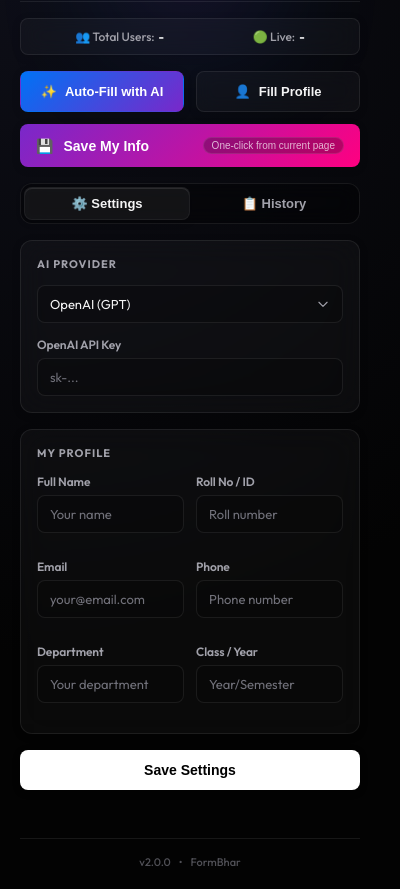
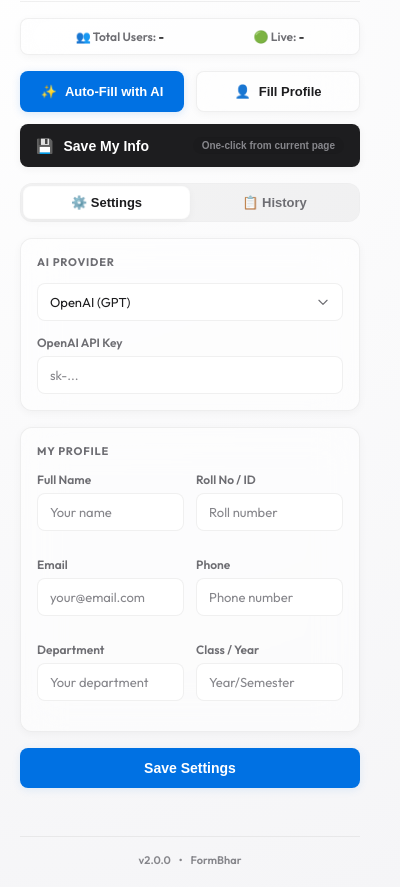
Before and after one commit to NotArsal/FormBhar, a browser extension: page extension/popup/popup.html in a window 400 px wide. Shown: the part 79-968 px from the top of the page. Drawn offline with Linux system fonts and the light colour scheme; no server answers.

Commit message:
feat: implement premium Apple-style light glassmorphic UI overlay for popup and injected buttons

```diff
--- a/extension/popup/popup.css
+++ b/extension/popup/popup.css
@@ -1,33 +1,34 @@
-/* FormBhar Popup - Premium Dark Glassmorphism Design */
+/* FormBhar Popup - Premium Apple Light Glassmorphism Design */
 
 :root {
-  --bg-gradient: radial-gradient(circle at top left, #0e0f19, #030303 70%);
-  --glass-bg: rgba(255, 255, 255, 0.03);
-  --glass-bg-hover: rgba(255, 255, 255, 0.06);
-  --glass-border: rgba(255, 255, 255, 0.08);
-  --glass-border-hover: rgba(255, 255, 255, 0.15);
-  --glass-border-active: rgba(255, 255, 255, 0.25);
+  --bg-gradient: radial-gradient(circle at top left, #ffffff 0%, #f5f5f7 100%);
+  --glass-bg: rgba(255, 255, 255, 0.55);
+  --glass-bg-hover: rgba(255, 255, 255, 0.75);
+  --glass-border: rgba(0, 0, 0, 0.06);
+  --glass-border-hover: rgba(0, 0, 0, 0.12);
+  --glass-border-active: rgba(0, 0, 0, 0.20);
 
-  --primary-gradient: linear-gradient(135deg, #0072f5 0%, #7928ca 100%);
-  --primary-hover-gradient: linear-gradient(135deg, #0a84ff 0%, #9040e0 100%);
-  --capture-gradient: linear-gradient(135deg, #7928ca 0%, #ff0080 100%);
-  --capture-hover-gradient: linear-gradient(135deg, #9040e0 0%, #ff2e93 100%);
+  --accent-blue: #0071e3;
+  --accent-blue-hover: #0077ed;
+  --accent-blue-active: #0062c3;
 
-  --text-primary: #f4f4f5;
-  --text-secondary: #a1a1aa;
-  --text-muted: #71717a;
+  --accent-dark: #1d1d1f;
+  --accent-dark-hover: #2d2d2f;
 
-  --success: #10a37f;
+  --text-primary: #1d1d1f;
+  --text-secondary: #6e6e73;
+  --text-muted: #86868b;
+
+  --success: #34a853;
   --warning: #fbbc04;
-  --error: #ef4444;
+  --error: #ea4335;
 
   --radius-lg: 12px;
   --radius-md: 8px;
   --radius-sm: 6px;
 
-  --shadow-sm: 0 2px 8px rgba(0, 0, 0, 0.15);
-  --shadow-lg: 0 10px 30px rgba(0, 0, 0, 0.4);
-  --shadow-glow: 0 0 20px rgba(0, 114, 245, 0.15);
+  --shadow-sm: 0 2px 8px rgba(0, 0, 0, 0.04);
+  --shadow-md: 0 8px 24px rgba(0, 0, 0, 0.06);
 }
 
 * {
@@ -44,21 +45,6 @@ body {
   min-height: 520px;
   overflow-x: hidden;
   position: relative;
-}
-
-/* Subtle glowing orb in background */
-body::before {
-  content: '';
-  position: absolute;
-  top: -80px;
-  left: 50%;
-  transform: translateX(-50%);
-  width: 250px;
-  height: 250px;
-  background: radial-gradient(circle, rgba(121, 40, 202, 0.15) 0%, rgba(0, 114, 245, 0.05) 50%, transparent 100%);
-  z-index: -1;
-  pointer-events: none;
-  filter: blur(40px);
 }
 
 .popup-container {
@@ -78,34 +64,31 @@ body::before {
 .logo {
   display: flex;
   align-items: center;
-  gap: 12px;
+  gap: 10px;
 }
 
 .logo-icon {
   font-size: 26px;
-  filter: drop-shadow(0 2px 8px rgba(26, 115, 232, 0.3));
-  animation: float 3s ease-in-out infinite;
+  filter: drop-shadow(0 2px 4px rgba(0, 0, 0, 0.05));
+  animation: float 4s ease-in-out infinite;
 }
 
 @keyframes float {
   0%, 100% { transform: translateY(0); }
-  50% { transform: translateY(-3px); }
+  50% { transform: translateY(-2px); }
 }
 
 .logo-text h1 {
   font-size: 19px;
   font-weight: 700;
   letter-spacing: -0.5px;
-  background: linear-gradient(120deg, #ffffff, #a1a1aa);
-  -webkit-background-clip: text;
-  -webkit-text-fill-color: transparent;
+  color: var(--text-primary);
 }
 
 .tagline {
   font-size: 11px;
-  font-weight: 500;
+  font-weight: 600;
   color: var(--text-secondary);
-  opacity: 0.8;
 }
 
 .status-badge {
@@ -115,14 +98,14 @@ body::before {
   padding: 5px 12px;
   background: var(--glass-bg);
   border: 1px solid var(--glass-border);
-  backdrop-filter: blur(10px);
-  -webkit-backdrop-filter: blur(10px);
+  backdrop-filter: blur(20px);
+  -webkit-backdrop-filter: blur(20px);
   border-radius: 20px;
   font-size: 11px;
   font-weight: 600;
   color: var(--text-primary);
   box-shadow: var(--shadow-sm);
-  transition: all 0.3s;
+  transition: all 0.3s cubic-bezier(0.16, 1, 0.3, 1);
 }
 
 .status-badge:hover {
@@ -135,45 +118,38 @@ body::before {
   height: 7px;
   border-radius: 50%;
   background: var(--success);
-  box-shadow: 0 0 8px var(--success);
 }
 
 .status-badge.processing .status-dot {
   background: var(--warning);
-  box-shadow: 0 0 8px var(--warning);
   animation: pulse 1.2s infinite ease-in-out;
 }
 
 @keyframes pulse {
   0%, 100% { opacity: 1; transform: scale(1); }
-  50% { opacity: 0.4; transform: scale(0.8); }
+  50% { opacity: 0.4; transform: scale(0.85); }
 }
 
-/* Global Stats Card Override - Styling the elements inside the inline div */
+/* Global Stats Card Override */
 .global-stats {
-  /* We override inline styling by using !important where necessary */
   background: var(--glass-bg) !important;
   border: 1px solid var(--glass-border) !important;
-  backdrop-filter: blur(12px) !important;
-  -webkit-backdrop-filter: blur(12px) !important;
+  backdrop-filter: blur(20px) !important;
+  -webkit-backdrop-filter: blur(20px) !important;
   box-shadow: var(--shadow-sm) !important;
   border-radius: var(--radius-md) !important;
   padding: 10px !important;
-  margin: 0 0 16px 0 !important; /* Fixed outer spacing */
+  margin: 0 0 16px 0 !important;
   color: var(--text-secondary) !important;
 }
 
 .global-stats div {
-  font-weight: 500;
-  display: flex;
-  align-items: center;
-  gap: 4px;
+  font-weight: 600;
 }
 
 .global-stats strong {
   color: var(--text-primary) !important;
   font-weight: 700;
-  text-shadow: 0 0 10px rgba(255, 255, 255, 0.2);
 }
 
 /* Quick Actions */
@@ -195,49 +171,44 @@ body::before {
   font-size: 13px;
   font-weight: 600;
   cursor: pointer;
-  transition: all 0.3s cubic-bezier(0.16, 1, 0.3, 1);
-  box-shadow: var(--shadow-sm);
+  transition: all 0.25s cubic-bezier(0.16, 1, 0.3, 1);
 }
 
 .action-btn.primary {
-  background: var(--primary-gradient);
+  background: var(--accent-blue);
   color: #ffffff;
-  position: relative;
-  overflow: hidden;
-}
-
-.action-btn.primary::before {
-  content: '';
-  position: absolute;
-  top: 0; left: 0; right: 0; bottom: 0;
-  background: linear-gradient(135deg, rgba(255,255,255,0.15) 0%, transparent 100%);
-  opacity: 0;
-  transition: opacity 0.3s;
+  box-shadow: 0 2px 8px rgba(0, 113, 227, 0.15);
 }
 
 .action-btn.primary:hover {
-  background: var(--primary-hover-gradient);
-  transform: translateY(-1.5px);
-  box-shadow: 0 6px 20px rgba(0, 114, 245, 0.4);
+  background: var(--accent-blue-hover);
+  transform: translateY(-1px);
+  box-shadow: 0 4px 12px rgba(0, 113, 227, 0.25);
 }
 
-.action-btn.primary:hover::before {
-  opacity: 1;
+.action-btn.primary:active {
+  background: var(--accent-blue-active);
+  transform: translateY(0);
 }
 
 .action-btn.secondary {
   background: var(--glass-bg);
   color: var(--text-primary);
   border: 1px solid var(--glass-border);
-  backdrop-filter: blur(10px);
-  -webkit-backdrop-filter: blur(10px);
+  backdrop-filter: blur(20px);
+  -webkit-backdrop-filter: blur(20px);
+  box-shadow: var(--shadow-sm);
 }
 
 .action-btn.secondary:hover {
   background: var(--glass-bg-hover);
   border-color: var(--glass-border-hover);
-  transform: translateY(-1.5px);
-  box-shadow: 0 6px 20px rgba(255, 255, 255, 0.05);
+  transform: translateY(-1px);
+  box-shadow: var(--shadow-md);
+}
+
+.action-btn.secondary:active {
+  transform: translateY(0);
 }
 
 /* Info Capture */
@@ -251,46 +222,47 @@ body::before {
   align-items: center;
   gap: 10px;
   padding: 13px 16px;
-  background: var(--capture-gradient);
+  background: var(--accent-dark);
   color: #ffffff;
   border: none;
   border-radius: var(--radius-md);
   font-size: 14px;
   font-weight: 600;
   cursor: pointer;
-  box-shadow: var(--shadow-sm);
-  transition: all 0.3s cubic-bezier(0.16, 1, 0.3, 1);
-  position: relative;
+  box-shadow: 0 2px 8px rgba(0, 0, 0, 0.05);
+  transition: all 0.25s cubic-bezier(0.16, 1, 0.3, 1);
 }
 
 .capture-btn:hover {
-  background: var(--capture-hover-gradient);
-  transform: translateY(-1.5px);
-  box-shadow: 0 8px 24px rgba(121, 40, 202, 0.4);
+  background: var(--accent-dark-hover);
+  transform: translateY(-1px);
+  box-shadow: 0 6px 16px rgba(0, 0, 0, 0.12);
+}
+
+.capture-btn:active {
+  transform: translateY(0);
 }
 
 .btn-hint {
   font-size: 10px;
-  font-weight: 500;
-  color: rgba(255, 255, 255, 0.7);
-  background: rgba(0, 0, 0, 0.25);
+  font-weight: 600;
+  color: var(--text-muted);
+  background: rgba(0, 0, 0, 0.04);
   padding: 2px 8px;
   border-radius: 20px;
   margin-left: auto;
-  border: 1px solid rgba(255, 255, 255, 0.1);
+  border: 1px solid rgba(0, 0, 0, 0.03);
 }
 
-/* Tabs like Apple segmented controls */
+/* Tabs like Apple segmented controls in light mode */
 .tabs {
   display: flex;
   gap: 2px;
   margin-bottom: 16px;
-  background: rgba(0, 0, 0, 0.3);
-  border: 1px solid var(--glass-border);
-  padding: 3px;
+  background: rgba(0, 0, 0, 0.04);
+  border: 1px solid rgba(0, 0, 0, 0.01);
+  padding: 2px;
   border-radius: var(--radius-lg);
-  backdrop-filter: blur(10px);
-  -webkit-backdrop-filter: blur(10px);
 }
 
 .tab {
@@ -303,7 +275,7 @@ body::before {
   font-weight: 600;
   color: var(--text-secondary);
   cursor: pointer;
-  transition: all 0.25s cubic-bezier(0.16, 1, 0.3, 1);
+  transition: all 0.2s cubic-bezier(0.16, 1, 0.3, 1);
 }
 
 .tab:hover {
@@ -311,22 +283,20 @@ body::before {
 }
 
 .tab.active {
-  background: var(--glass-bg-hover);
+  background: #ffffff;
   color: var(--text-primary);
-  border: 1px solid rgba(255, 255, 255, 0.05);
-  box-shadow: inset 0 1px 0 rgba(255, 255, 255, 0.1), var(--shadow-sm);
-  backdrop-filter: blur(5px);
-  -webkit-backdrop-filter: blur(5px);
+  border: 1.5px solid rgba(0, 0, 0, 0.01);
+  box-shadow: var(--shadow-sm);
 }
 
 /* Tab Content */
 .tab-content {
   display: none;
-  animation: fadeIn 0.3s ease-out;
+  animation: fadeIn 0.25s ease-out;
 }
 
 @keyframes fadeIn {
-  from { opacity: 0; transform: translateY(4px); }
+  from { opacity: 0; transform: translateY(3px); }
   to { opacity: 1; transform: translateY(0); }
 }
 
@@ -341,8 +311,8 @@ body::before {
   border-radius: var(--radius-lg);
   padding: 16px;
   margin-bottom: 16px;
-  backdrop-filter: blur(15px);
-  -webkit-backdrop-filter: blur(15px);
+  backdrop-filter: blur(20px);
+  -webkit-backdrop-filter: blur(20px);
   box-shadow: var(--shadow-sm);
 }
 
@@ -352,10 +322,7 @@ body::before {
   color: var(--text-secondary);
   margin-bottom: 14px;
   text-transform: uppercase;
-  letter-spacing: 1px;
-  display: flex;
-  align-items: center;
-  gap: 6px;
+  letter-spacing: 0.8px;
 }
 
 .form-group {
@@ -372,14 +339,13 @@ body::before {
   font-weight: 600;
   color: var(--text-secondary);
   margin-bottom: 6px;
-  letter-spacing: -0.1px;
 }
 
-/* Glass Inputs */
+/* Light Glass Inputs */
 .form-input {
   width: 100%;
   padding: 10px 12px;
-  background: rgba(0, 0, 0, 0.2);
+  background: rgba(255, 255, 255, 0.8);
   border: 1px solid var(--glass-border);
   border-radius: var(--radius-md);
   font-family: inherit;
@@ -408,9 +374,9 @@ select.form-input {
 
 .form-input:focus {
   outline: none;
-  background: rgba(0, 0, 0, 0.35);
-  border-color: rgba(255, 255, 255, 0.25);
-  box-shadow: 0 0 0 3px rgba(255, 255, 255, 0.03), var(--shadow-sm);
+  background: #ffffff;
+  border-color: var(--accent-blue);
+  box-shadow: 0 0 0 3px rgba(0, 113, 227, 0.12), var(--shadow-sm);
 }
 
 .profile-grid {
@@ -423,26 +389,29 @@ select.form-input {
 .save-btn {
   width: 100%;
   padding: 12px;
-  background: #ffffff;
-  color: #000000;
+  background: var(--accent-blue);
+  color: #ffffff;
   border: none;
   border-radius: var(--radius-md);
   font-size: 14px;
   font-weight: 700;
   cursor: pointer;
-  transition: all 0.3s cubic-bezier(0.16, 1, 0.3, 1);
-  box-shadow: var(--shadow-sm);
+  transition: all 0.25s cubic-bezier(0.16, 1, 0.3, 1);
+  box-shadow: 0 2px 8px rgba(0, 113, 227, 0.1);
 }
 
 .save-btn:hover {
-  background: rgba(255, 255, 255, 0.9);
-  transform: translateY(-1.5px);
-  box-shadow: 0 6px 20px rgba(255, 255, 255, 0.1);
+  background: var(--accent-blue-hover);
+  transform: translateY(-1px);
+  box-shadow: 0 6px 16px rgba(0, 113, 227, 0.2);
+}
+
+.save-btn:active {
+  transform: translateY(0);
 }
 
 .save-btn:disabled {
-  background: var(--glass-bg);
-  border: 1px solid var(--glass-border);
+  background: rgba(0, 0, 0, 0.05);
   color: var(--text-muted);
   cursor: not-allowed;
   transform: none;
@@ -474,7 +443,6 @@ select.form-input {
 .history-header h3 {
   font-size: 14px;
   font-weight: 700;
-  letter-spacing: -0.2px;
 }
 
 .text-btn {
@@ -508,12 +476,14 @@ select.form-input {
   border-radius: var(--radius-lg);
   margin-bottom: 10px;
   transition: all 0.25s cubic-bezier(0.16, 1, 0.3, 1);
+  box-shadow: var(--shadow-sm);
 }
 
 .history-item:hover {
   background: var(--glass-bg-hover);
   border-color: var(--glass-border-hover);
   transform: translateY(-1px);
+  box-shadow: var(--shadow-md);
 }
 
 .history-item-info {
@@ -548,7 +518,7 @@ select.form-input {
 }
 
 .history-item-answers {
-  animation: fadeIn 0.25s ease-out;
+  animation: fadeIn 0.2s ease-out;
 }
 
 .empty-state {
@@ -556,10 +526,10 @@ select.form-input {
   padding: 36px 20px;
   color: var(--text-muted);
   font-size: 13px;
-  font-weight: 500;
-  border: 1px dashed var(--glass-border);
+  font-weight: 600;
+  border: 1.5px dashed var(--glass-border);
   border-radius: var(--radius-lg);
-  background: rgba(0, 0, 0, 0.1);
+  background: rgba(0, 0, 0, 0.02);
 }
 
 /* Footer styling */
@@ -572,12 +542,8 @@ select.form-input {
   border-top: 1px solid var(--glass-border);
   margin-top: 20px;
   font-size: 11px;
-  font-weight: 500;
+  font-weight: 600;
   color: var(--text-muted);
-}
-
-.popup-footer span {
-  opacity: 0.7;
 }
 
 /* Scrollbars */
@@ -590,10 +556,10 @@ select.form-input {
 }
 
 ::-webkit-scrollbar-thumb {
-  background: var(--glass-border-hover);
+  background: rgba(0, 0, 0, 0.08);
   border-radius: 10px;
 }
 
 ::-webkit-scrollbar-thumb:hover {
-  background: var(--glass-border-active);
+  background: rgba(0, 0, 0, 0.16);
 }
```
Also changed, not shown: extension/content/domObserver.js (+23 -27 lines), extension/popup/popup_dashboard.css (+17 -17 lines).
